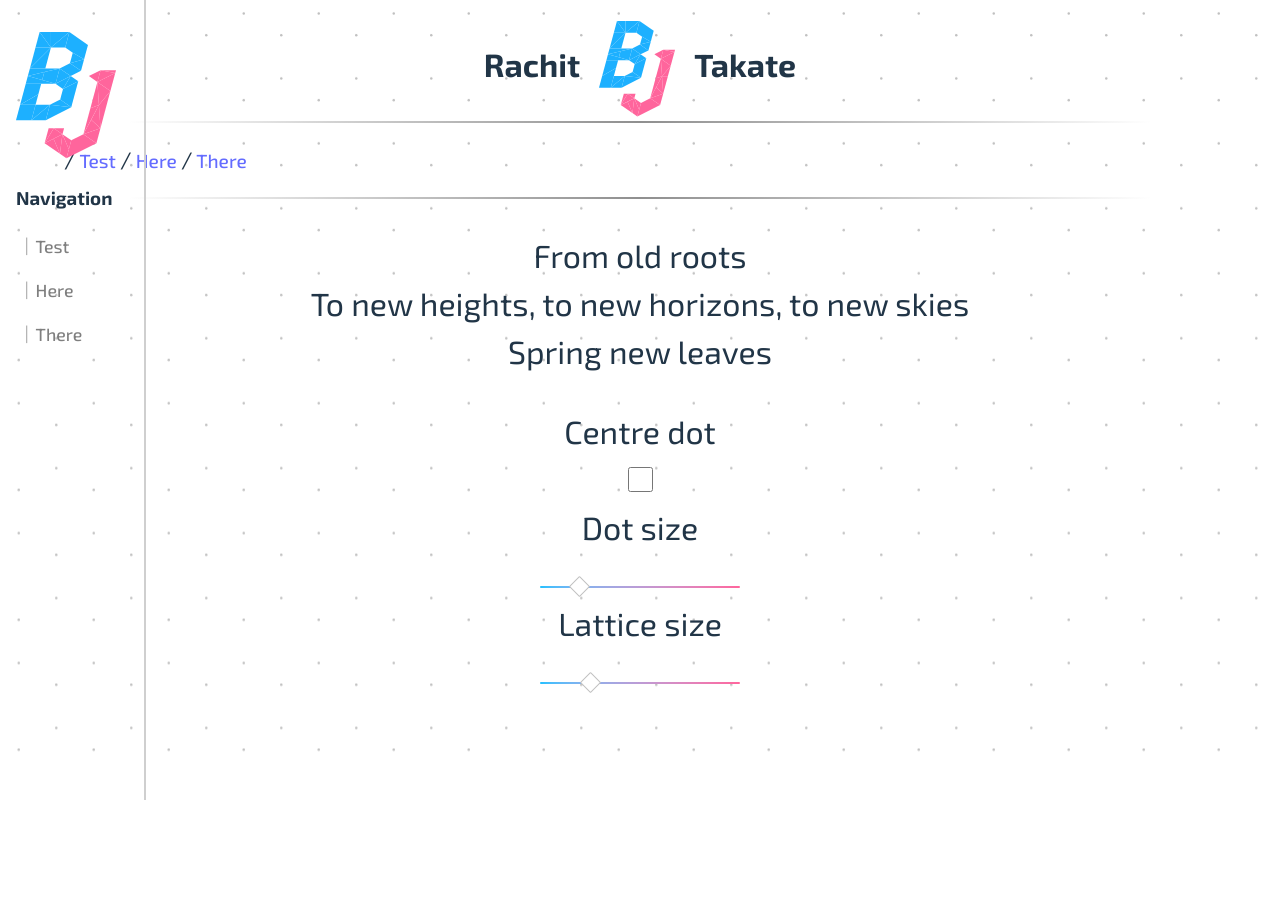
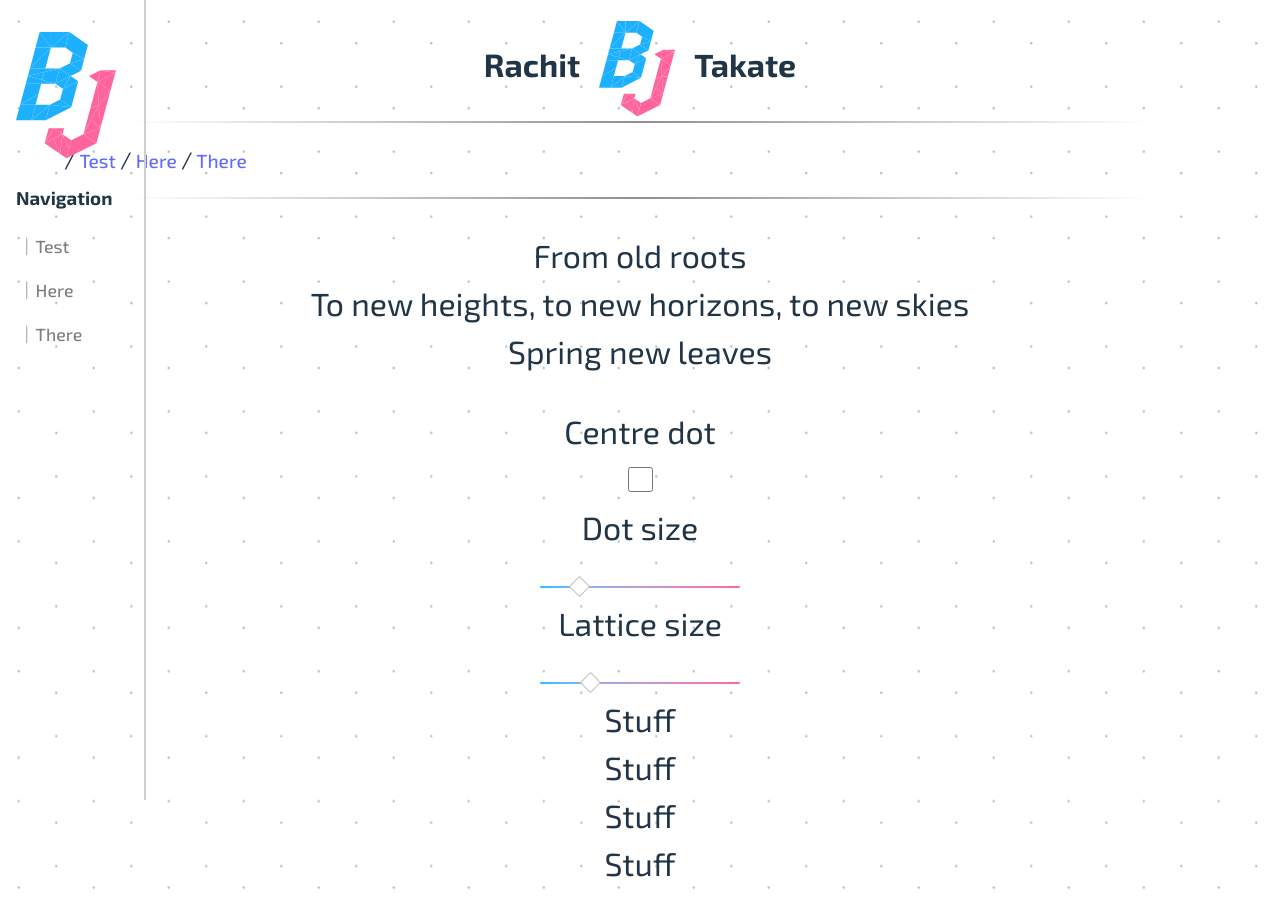
Before and after one commit to Bluejet007/blue-website, a React (Vite) app: page / in a window 1280 px wide. Before the commit the page ends 800 px from the top, so only its background shows below. Built offline with nearby package versions, Linux system fonts and the light colour scheme.

Commit message:
Improved background resizing

```diff
--- a/src/App.tsx
+++ b/src/App.tsx
@@ -2,13 +2,15 @@ import './styling/MainStylesheet.css';
 import ArticleGrid from './components/ArticleGrid';
 import { BrowserRouter as Router, Routes, Route } from 'react-router-dom';
 import Home from './Home';
-import GridBG from './components/GridBG';
 import CrumbyRow from './components/CrumbyRow';
 import Header from './components/Header';
 import NavMenu from './components/NavMenu';
-import { useState } from 'react';
+import { Suspense, useState } from 'react';
 import { QueryClient, QueryClientProvider } from '@tanstack/react-query';
 import { ReactQueryDevtools } from '@tanstack/react-query-devtools';
+import React from 'react';
+
+const GridBG = React.lazy(() => import('./components/GridBG'));
 
 function App() {
   const queryClient = new QueryClient();
@@ -27,8 +29,6 @@ function App() {
   return (
   <QueryClientProvider client={queryClient}>
     <ReactQueryDevtools />
-    <GridBG isCentre={centreDotHandler[0]} dotSize={dotSizeHandler[0]} gridSize={gridSizeHandler[0]}/>
-    {/* <NavMenu navData={navData}/> */}
     <Router>
       <div className="page-container">
       <NavMenu navData={[{name: "Test", path: "/"}, {name: "Here", path: "/"}, {name: "There", path: "articles"}]}/>
@@ -41,6 +41,9 @@ function App() {
         </Routes>
       </div>
     </Router>
+    <Suspense>
+      <GridBG isCentre={centreDotHandler[0]} dotSize={dotSizeHandler[0]} gridSize={gridSizeHandler[0]}/>
+    </Suspense>
   </QueryClientProvider>
   );
 }
--- a/src/components/Article.tsx
+++ b/src/components/Article.tsx
@@ -10,14 +10,17 @@ function Article({centreDotHandler, dotSizeHandler, gridSizeHandler}: GridProps)
   //Grid size
   const setGridSize = (e: any) => gridSizeHandler[1](e.target.value);
 
-  return <div className="main-content">
+  return (
+    <div className="main-content">
       <p>From old roots<br />To new heights, to new horizons, to new skies<br />Spring new leaves</p>
       <form>
         <label htmlFor="buttn">Centre dot</label><br /><input type="checkbox" id="buttn" onChange={flipCentre} checked={centreDotHandler[0]}></input><br />
         <label htmlFor="dotSize">Dot size</label><br /><input type="range" id="dotSize" max="6" min="0.25" step="any" defaultValue={dotSizeHandler[0]} onChange={setDotSize}></input><br />
         <label htmlFor="latticeSize">Lattice size</label><br /><input type="range" id="latticeSize" max="100" min="2.5" step="any" defaultValue={gridSizeHandler[0]} onChange={setGridSize}></input>
+        <br />Stuff<br />Stuff<br />Stuff<br />Stuff
       </form>
     </div>
+  );
 }
 
 export default Article;
--- a/src/components/GridBG.tsx
+++ b/src/components/GridBG.tsx
@@ -13,34 +13,46 @@ function GridBG(props: Props) {
     dotSize = props.dotSize;
     gridSize = props.gridSize;
 
-    return <svg id="background" width={document.body.scrollWidth} height={document.body.scrollHeight}>
+    document.getElementsByClassName("page-container")[0].addEventListener("resize", scaleBG);
+
+
+    return (
+    <svg id="background" style={{height: document.body.scrollHeight}}>
         <defs>
             {pointPatternGen()}
         </defs>
         <rect width="100%" height="100%" fill="url(#bgCirclePattern)" />
     </svg>
+    );
 }
 
-//Pattern
+// Distribute ciclres in pattern
 function pointPatternGen() {
     let coords: {x: GLfloat, y: GLfloat}[] = [];
 
-	//Get new size values
+	// Get new size values
 	let layerHeight = gridSize * Math.sin(Math.PI / 3);
 
-	//Generate coordinates
-	for(let i: GLint = 0; i <= 5; i++) {
-		coords.push({x: (i % 2 == 0 ? 2.25 : 0.75) * gridSize, y: (i + 0.5) * layerHeight})
+	// Generate coordinates
+	for(let i: GLint = 0; i < 6; i++) {
+		coords.push({x: (i % 2 == 0 ? 2.25 : 0.75) * gridSize, y: i * layerHeight})
 	}
 
     return <pattern id="bgCirclePattern" patternUnits="userSpaceOnUse" width={3 * gridSize} height={6 * layerHeight}>
-        {coords.map((item, index) => circleInstSVG(item.x, item.y, isCentre, index))}
+        {coords.map((item, index) => circleInstanceSVG(item.x, item.y, isCentre, index))}
     </pattern>
 }
 
-//Circles
-function circleInstSVG (x: GLfloat, y: GLfloat, isCentre: boolean,i: GLint) {
+// Create a circle
+function circleInstanceSVG (x: GLfloat, y: GLfloat, isCentre: boolean,i: GLint) {
 	return <circle r={dotSize} className={i % 3 != 0 || isCentre ? "bgCircle" : "bgHidden"} cx={x} cy={y} key={i} />
 }
 
+// Rescale background to page content
+function scaleBG() {
+    const elementBG = document.getElementById("background");
+    elementBG && (elementBG.style.height = `${document.body.scrollHeight}px`);
+    console.log(document.body.scrollHeight);
+}
+
 export default GridBG;
--- a/src/styling/MainStylesheet.css
+++ b/src/styling/MainStylesheet.css
@@ -14,10 +14,14 @@ body {
 }
 
 #background {
-  left: 0em;
 	z-index: -100;
+  top: 0px;
+  left: 0px;
+  right: 0px;
+  bottom: 0px;
+  width: 100%;
 	position: absolute;
-	background: #FFF;
+	background-color: #FFF;
 }
 
 h2 {
```
Lines whose indentation alone changed are shown as unchanged.
